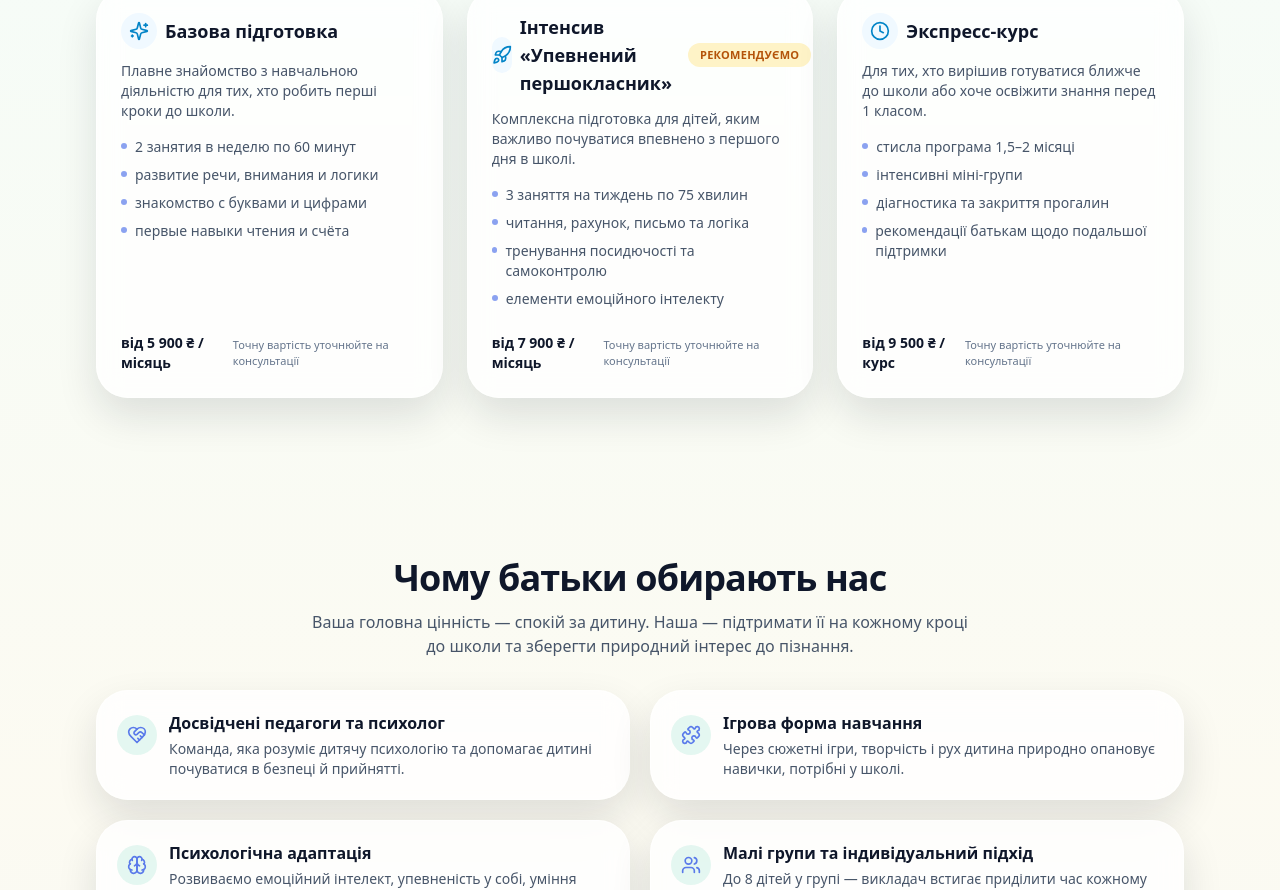
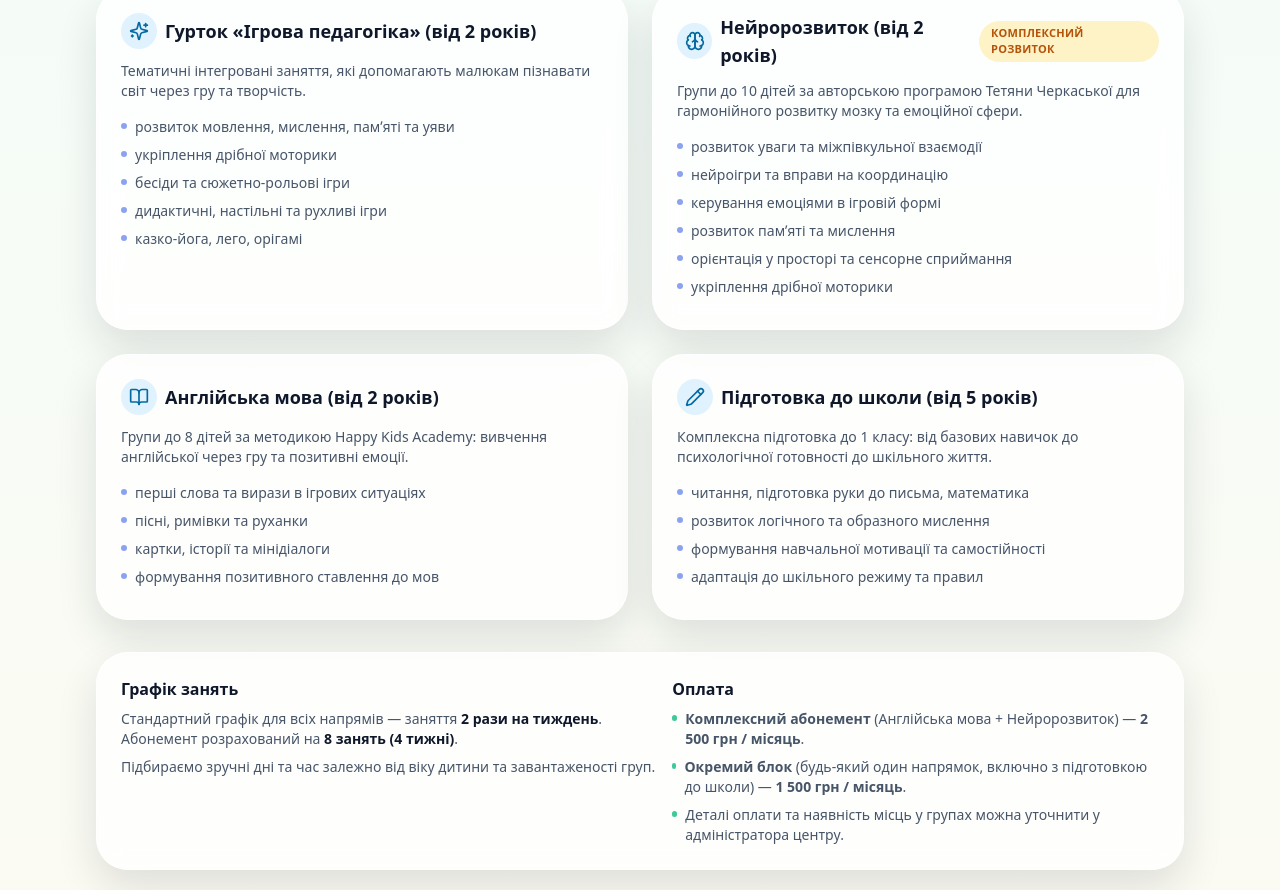
Before and after one commit to RIN001k/abc.enerdzhi, a Next.js app: page / in a window 1280 px wide. Shown: the part 1258-2148 px from the top of the page. Built offline with nearby package versions, Linux system fonts and the light colour scheme.

Commit message:
Update CoursesSection.tsx

```diff
--- a/components/CoursesSection.tsx
+++ b/components/CoursesSection.tsx
@@ -2,12 +2,11 @@
 
 import { type ElementType } from "react";
 import { motion } from "framer-motion";
-import { Sparkles, Clock, Rocket } from "lucide-react";
+import { Sparkles, Brain, BookOpen, Pencil } from "lucide-react";
 
 type Course = {
   name: string;
   description: string;
-  price: string;
   badge?: string;
   icon: ElementType;
   features: string[];
@@ -15,43 +14,55 @@ type Course = {
 
 const courses: Course[] = [
   {
-    name: "Базова підготовка",
+    name: "Гурток «Ігрова педагогіка» (від 2 років)",
     description:
-      "Плавне знайомство з навчальною діяльністю для тих, хто робить перші кроки до школи.",
-    price: "від 5 900 ₴ / місяць",
+      "Тематичні інтегровані заняття, які допомагають малюкам пізнавати світ через гру та творчість.",
     icon: Sparkles,
     features: [
-      "2 занятия в неделю по 60 минут",
-      "развитие речи, внимания и логики",
-      "знакомство с буквами и цифрами",
-      "первые навыки чтения и счёта",
+      "розвиток мовлення, мислення, памʼяті та уяви",
+      "укріплення дрібної моторики",
+      "бесіди та сюжетно-рольові ігри",
+      "дидактичні, настільні та рухливі ігри",
+      "казко-йога, лего, орігамі",
     ],
   },
   {
-    name: "Інтенсив «Упевнений першокласник»",
+    name: "Нейророзвиток (від 2 років)",
     description:
-      "Комплексна підготовка для дітей, яким важливо почуватися впевнено з першого дня в школі.",
-    price: "від 7 900 ₴ / місяць",
-    badge: "рекомендуємо",
-    icon: Rocket,
+      "Групи до 10 дітей за авторською програмою Тетяни Черкаської для гармонійного розвитку мозку та емоційної сфери.",
+    badge: "комплексний розвиток",
+    icon: Brain,
     features: [
-      "3 заняття на тиждень по 75 хвилин",
-      "читання, рахунок, письмо та логіка",
-      "тренування посидючості та самоконтролю",
-      "елементи емоційного інтелекту",
+      "розвиток уваги та міжпівкульної взаємодії",
+      "нейроігри та вправи на координацію",
+      "керування емоціями в ігровій формі",
+      "розвиток памʼяті та мислення",
+      "орієнтація у просторі та сенсорне сприймання",
+      "укріплення дрібної моторики",
     ],
   },
   {
-    name: "Экспресс-курс",
+    name: "Англійська мова (від 2 років)",
     description:
-      "Для тих, хто вирішив готуватися ближче до школи або хоче освіжити знання перед 1 класом.",
-    price: "від 9 500 ₴ / курс",
-    icon: Clock,
+      "Групи до 8 дітей за методикою Happy Kids Academy: вивчення англійської через гру та позитивні емоції.",
+    icon: BookOpen,
     features: [
-      "стисла програма 1,5–2 місяці",
-      "інтенсивні міні-групи",
-      "діагностика та закриття прогалин",
-      "рекомендації батькам щодо подальшої підтримки",
+      "перші слова та вирази в ігрових ситуаціях",
+      "пісні, римівки та руханки",
+      "картки, історії та мінідіалоги",
+      "формування позитивного ставлення до мов",
+    ],
+  },
+  {
+    name: "Підготовка до школи (від 5 років)",
+    description:
+      "Комплексна підготовка до 1 класу: від базових навичок до психологічної готовності до шкільного життя.",
+    icon: Pencil,
+    features: [
+      "читання, підготовка руки до письма, математика",
+      "розвиток логічного та образного мислення",
+      "формування навчальної мотивації та самостійності",
+      "адаптація до шкільного режиму та правил",
     ],
   },
 ];
@@ -61,14 +72,14 @@ export function CoursesSection() {
     <section id="programs" className="section-space">
       <div className="container-padded">
         <div className="mb-8 text-center">
-          <h2 className="section-title">Наші програми підготовки</h2>
+          <h2 className="section-title">Наші напрями та курси</h2>
           <p className="section-subtitle mx-auto">
-            Підберемо формат занять під вік, характер і рівень готовності
-            вашої дитини, щоб дорога до школи була радісною та спокійною.
+            Усі заняття побудовані в ігровому форматі, з урахуванням вікових
+            особливостей та емоційного стану дитини.
           </p>
         </div>
 
-        <div className="grid gap-6 md:grid-cols-3">
+        <div className="grid gap-6 md:grid-cols-2">
           {courses.map((course, index) => (
             <motion.article
               key={course.name}
@@ -81,7 +92,7 @@ export function CoursesSection() {
               <div>
                 <div className="mb-3 flex items-center justify-between">
                   <div className="flex items-center gap-2">
-                    <div className="flex h-9 w-9 items-center justify-center rounded-2xl bg-sky-50 text-sky-600">
+                    <div className="flex h-9 w-9 items-center justify-center rounded-2xl bg-sky-100 text-sky-700">
                       <course.icon className="h-5 w-5" />
                     </div>
                     <h3 className="text-base sm:text-lg font-semibold text-slate-900">
@@ -97,7 +108,7 @@ export function CoursesSection() {
                 <p className="mb-4 text-xs sm:text-sm text-slate-600">
                   {course.description}
                 </p>
-                <ul className="mb-4 space-y-2 text-xs sm:text-sm text-slate-600">
+                <ul className="mb-2 space-y-2 text-xs sm:text-sm text-slate-600">
                   {course.features.map((feature) => (
                     <li key={feature} className="flex gap-2">
                       <span className="mt-[6px] h-1.5 w-1.5 rounded-full bg-brand-blue/70" />
@@ -106,17 +117,70 @@ export function CoursesSection() {
                   ))}
                 </ul>
               </div>
-              <div className="mt-2 flex items-center justify-between">
-                <p className="text-sm font-semibold text-slate-900">
-                  {course.price}
-                </p>
-                <p className="text-[11px] text-slate-500">
-                  Точну вартість уточнюйте на консультації
-                </p>
-              </div>
             </motion.article>
           ))}
         </div>
+
+        <motion.div
+          initial={{ opacity: 0, y: 20 }}
+          whileInView={{ opacity: 1, y: 0 }}
+          viewport={{ once: true, amount: 0.3 }}
+          transition={{ duration: 0.45, delay: 0.1 }}
+          className="mt-8 glass-card grid gap-4 p-5 sm:p-6 md:grid-cols-[minmax(0,1.1fr)_minmax(0,1fr)]"
+        >
+          <div>
+            <h3 className="text-sm sm:text-base font-semibold text-slate-900">
+              Графік занять
+            </h3>
+            <p className="mt-2 text-xs sm:text-sm text-slate-600">
+              Стандартний графік для всіх напрямів — заняття{" "}
+              <span className="font-semibold text-slate-900">
+                2 рази на тиждень
+              </span>
+              . Абонемент розрахований на{" "}
+              <span className="font-semibold text-slate-900">
+                8 занять (4 тижні)
+              </span>
+              .
+            </p>
+            <p className="mt-2 text-xs sm:text-sm text-slate-600">
+              Підбираємо зручні дні та час залежно від віку дитини та
+              завантаженості груп.
+            </p>
+          </div>
+          <div>
+            <h3 className="text-sm sm:text-base font-semibold text-slate-900">
+              Оплата
+            </h3>
+            <ul className="mt-2 space-y-2 text-xs sm:text-sm text-slate-600">
+              <li className="flex gap-2">
+                <span className="mt-[6px] h-1.5 w-1.5 rounded-full bg-emerald-500/80" />
+                <span>
+                  <span className="font-semibold">
+                    Комплексний абонемент
+                  </span>{" "}
+                  (Англійська мова + Нейророзвиток) —{" "}
+                  <span className="font-semibold">2 500 грн / місяць</span>.
+                </span>
+              </li>
+              <li className="flex gap-2">
+                <span className="mt-[6px] h-1.5 w-1.5 rounded-full bg-emerald-500/80" />
+                <span>
+                  <span className="font-semibold">Окремий блок</span> (будь-який
+                  один напрямок, включно з підготовкою до школи) —{" "}
+                  <span className="font-semibold">1 500 грн / місяць</span>.
+                </span>
+              </li>
+              <li className="flex gap-2">
+                <span className="mt-[6px] h-1.5 w-1.5 rounded-full bg-emerald-500/80" />
+                <span>
+                  Деталі оплати та наявність місць у групах можна уточнити у
+                  адміністратора центру.
+                </span>
+              </li>
+            </ul>
+          </div>
+        </motion.div>
       </div>
     </section>
   );
```
